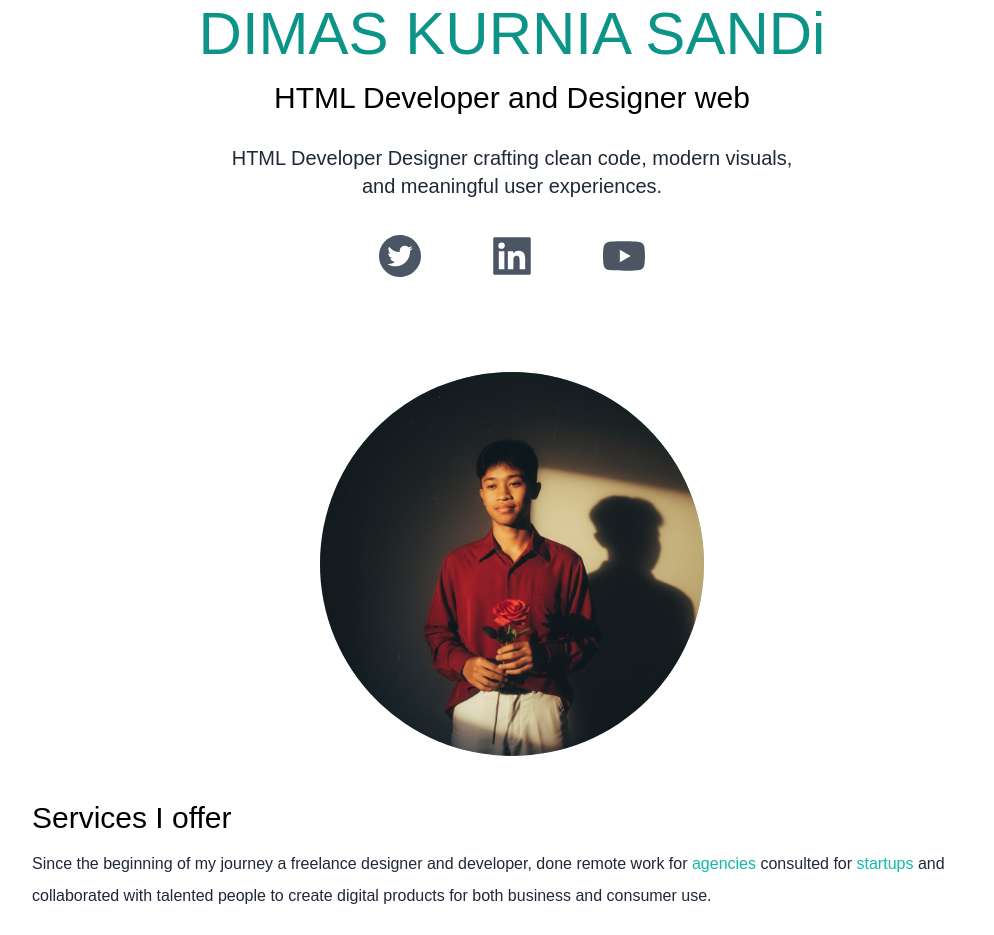
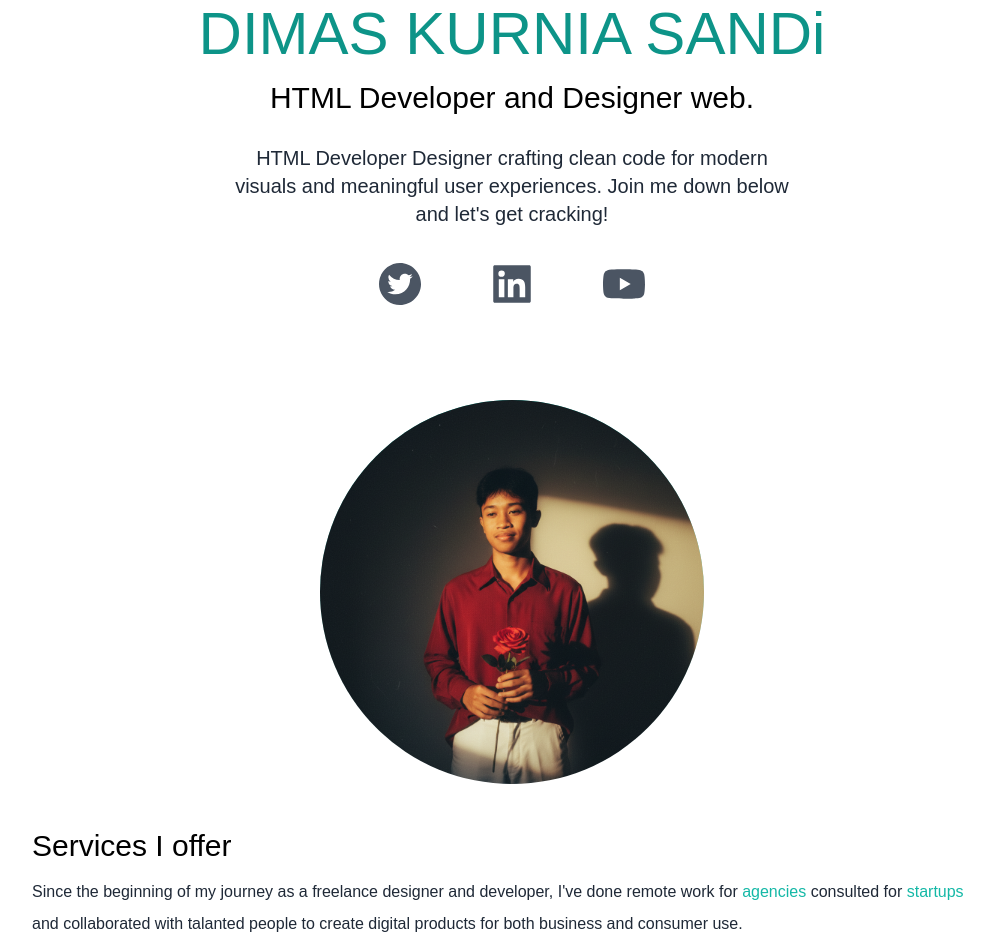
Before and after one commit to DIMAS-ID829/portofolio-tugas, a Next.js app: page / in a window 1280 px wide. Shown: the part 200-1135 px from the top of the page, without its empty margins (128-1122 px from the left). Built offline with nearby package versions, Linux system fonts and the light colour scheme.

Commit message:
Update index.js

```diff
--- a/pages/index.js
+++ b/pages/index.js
@@ -1,8 +1,8 @@
 import Head from "next/head";
 import {
+  AiFillTwitterCircle,
   AiFillLinkedin,
   AiFillYoutube,
-  AiFillTwitterCircle,
 } from "react-icons/ai";
 import { BsFillMoonStarsFill } from "react-icons/bs";
 import { useState } from "react";
@@ -28,7 +28,7 @@ export default function Home() {
         <meta name="description" content="Generated by Dimas id" />
         <link rel="icon" href="/favicon.ico" />
       </Head>
-      <main className="bg-white px-10 dark:bg-gray-900 md:px-20 lg:px-40">
+      <main className=" bg-white px-10 dark:bg-gray-900 md:px-20 lg:px-40">
         <section className="min-h-screen">
           <nav className="py-10 mb-12 flex justify-between dark:text-white">
             <h1 className="font-burtons text-xl">proj studios</h1>
@@ -36,13 +36,12 @@ export default function Home() {
               <li>
                 <BsFillMoonStarsFill
                   onClick={() => setDarkMode(!darkMode)}
-                  className="cursor-pointer text-2xl"
-                  aria-label="Toggle dark mode"
+                  className=" cursor-pointer text-2xl"
                 />
               </li>
               <li>
                 <a
-                  className="bg-gradient-to-r from-cyan-500 to-teal-500 text-white px-4 py-2 border-none rounded-md ml-8"
+                  className="bg-gradient-to-r from-cyan-500 text- to-teal-500 text-white px-4 py-2 border-none rounded-md ml-8"
                   href="#"
                 >
                   PROFILE
@@ -55,30 +54,37 @@ export default function Home() {
               DIMAS KURNIA SANDi
             </h2>
             <h3 className="text-2xl py-2 dark:text-white md:text-3xl">
-              HTML Developer and Designer web
+              HTML Developer and Designer web.
             </h3>
             <p className="text-md py-5 leading-8 text-gray-800 dark:text-gray-200 max-w-xl mx-auto md:text-xl">
-  HTML Developer Designer crafting clean code, modern visuals, and meaningful user experiences.</p>
+                HTML Developer Designer crafting clean code for modern visuals and meaningful user experiences.
+                Join me down below and let's get cracking!
+            </p>
             <div className="text-5xl flex justify-center gap-16 py-3 text-gray-600 dark:text-gray-400">
-              <AiFillTwitterCircle aria-label="Twitter" />
-              <AiFillLinkedin aria-label="LinkedIn" />
-              <AiFillYoutube aria-label="YouTube" />
+              <AiFillTwitterCircle />
+              <AiFillLinkedin />
+              <AiFillYoutube />
             </div>
             <div className="mx-auto bg-gradient-to-b from-teal-500 rounded-full w-80 h-80 relative overflow-hidden mt-20 md:h-96 md:w-96">
-              <Image src={deved} layout="fill" objectFit="cover" alt="Profile avatar"/>
+              <Image src={deved} layout="fill" objectFit="cover" />
             </div>
           </div>
         </section>
         <section>
           <div>
-            <h3 className="text-3xl py-1 dark:text-white">Services I offer</h3>
+             <h3 className="text-3xl py-1 dark:text-white ">Services I offer</h3>
             <p className="text-md py-2 leading-8 text-gray-800 dark:text-gray-200">
-              Since the beginning of my journey a freelance designer and developer, done remote work for
+              Since the beginning of my journey as a freelance designer and
+              developer, I've done remote work for
               <span className="text-teal-500"> agencies </span>
               consulted for <span className="text-teal-500">startups </span>
-              and collaborated with talented people to create digital products for both business and consumer use.</p>
+              and collaborated with talanted people to create digital products
+              for both business and consumer use.
+            </p>
             <p className="text-md py-2 leading-8 text-gray-800 dark:text-gray-200">
-              I offer from a wide range of services including brand design programming and teaching.</p>
+              I offer from a wide range of services, including brand design,
+              programming and teaching.
+            </p>
           </div>
           <div className="lg:flex gap-10">
             <div className="text-center shadow-lg p-10 rounded-xl my-10 dark:bg-white flex-1">
@@ -143,7 +149,6 @@ export default function Home() {
                 height={"100%"}
                 layout="responsive"
                 src={web1}
-                alt="Portfolio 1"
               />
             </div>
             <div className="basis-1/3 flex-1">
@@ -163,7 +168,6 @@ export default function Home() {
                 height={"100%"}
                 layout="responsive"
                 src={web3}
-                alt="Portfolio 3"
               />
             </div>
             <div className="basis-1/3 flex-1">
@@ -173,7 +177,6 @@ export default function Home() {
                 height={"100%"}
                 layout="responsive"
                 src={web4}
-                alt="Portfolio 4"
               />
             </div>
             <div className="basis-1/3 flex-1">
@@ -183,7 +186,6 @@ export default function Home() {
                 height={"100%"}
                 layout="responsive"
                 src={web5}
-                alt="Portfolio 5"
               />
             </div>
             <div className="basis-1/3 flex-1">
@@ -193,7 +195,6 @@ export default function Home() {
                 height={"100%"}
                 layout="responsive"
                 src={web6}
-                alt="Portfolio 6"
               />
             </div>
           </div>
```
